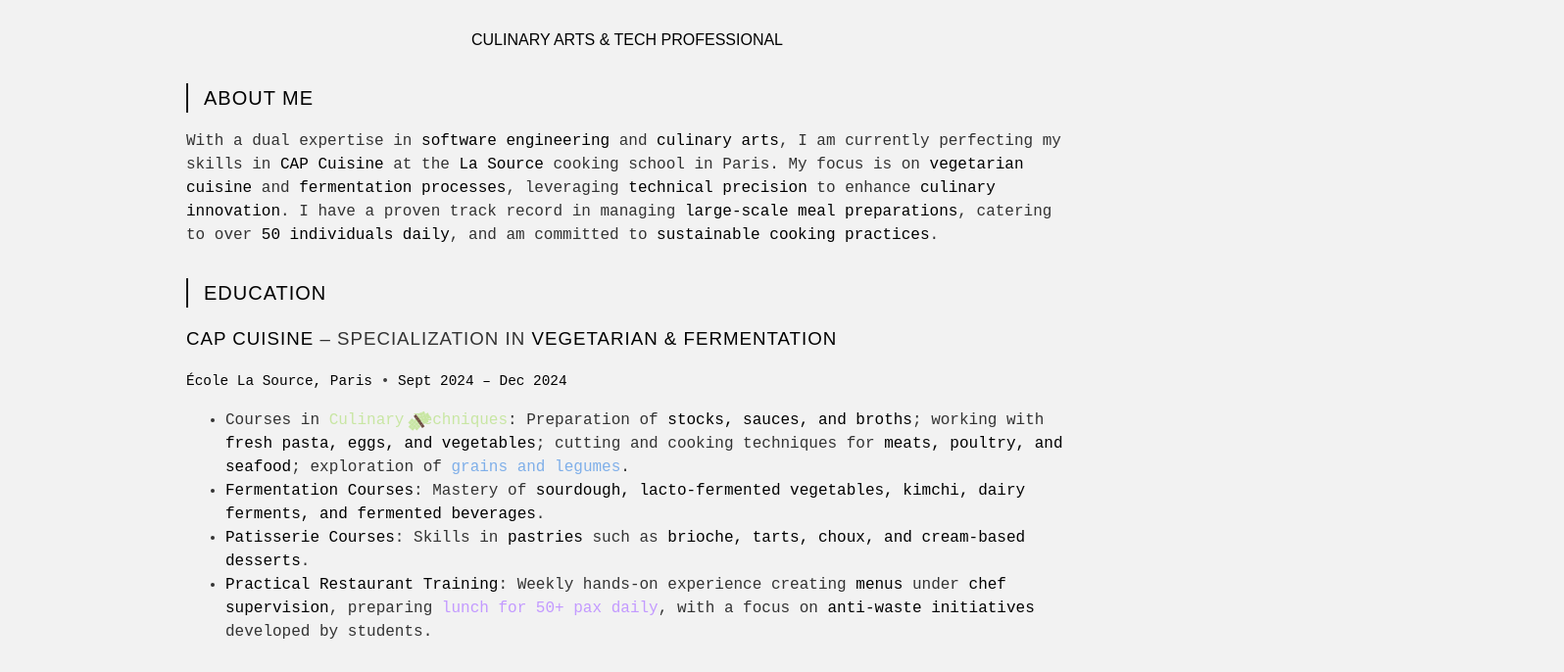
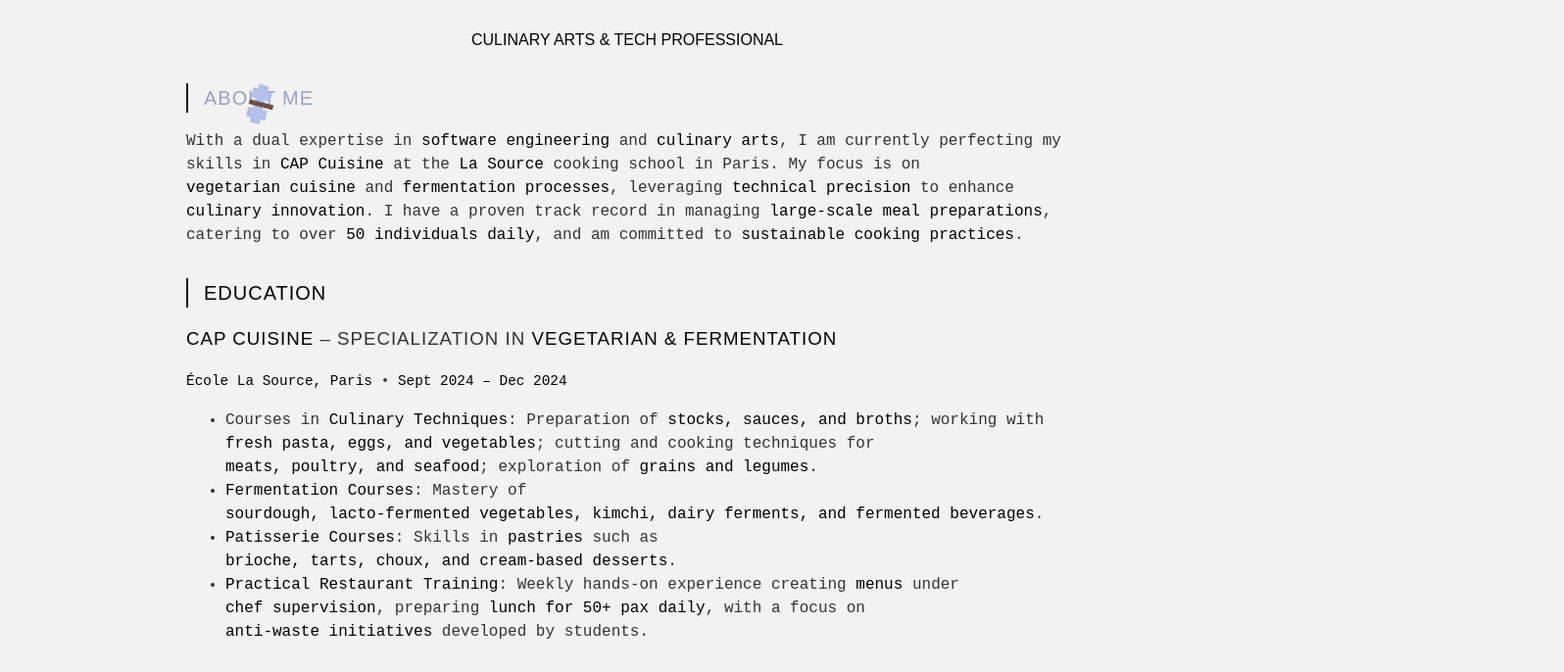
Before and after one commit to malikfassi/malikfassi.github.io, a plain HTML site: page index.html in a window 1280 px wide. Shown: the part 353-1039 px from the top of the page at 98% size, 1596 px wide, since content can reach past the window. Drawn offline with Linux system fonts and the light colour scheme.

Commit message:
Update garden configuration and styles for improved layout and butterfly behavior

```diff
--- a/butterfly.js
+++ b/butterfly.js
@@ -56,22 +56,23 @@ export function updateButterfly(butterfly, mouseX, mouseY) {
 }
 
 function handleButterflyFlying(butterfly) {
-    // Log state and target when flying
-    console.log(`Butterfly state: ${butterfly.state}`);
-    console.log(`Current target: ${butterfly.targetElement ? butterfly.targetElement.textContent : 'none'}`);
+    if (!butterfly.targetElement) {
+        const newTarget = findNewTarget();
+        if (newTarget) {
+            butterfly.targetElement = newTarget;
+            newTarget.classList.add("targeted");
+            console.log(`New target assigned: ${newTarget.textContent}`);
+        }
+    }
 
-    // If the butterfly has a target element, fly towards it
     if (butterfly.targetElement) {
-        // Update target position considering scroll
-        const rect = butterfly.targetElement.getBoundingClientRect();
-        butterfly.targetX = rect.left + rect.width/2 + window.scrollX;
-        butterfly.targetY = rect.top + rect.height/2 + window.scrollY;
+        const targetPosition = getElementPagePosition(butterfly.targetElement);
+        butterfly.targetX = targetPosition.x;
+        butterfly.targetY = targetPosition.y;
 
         const dx = butterfly.targetX - butterfly.x;
         const dy = butterfly.targetY - butterfly.y;
         const distance = Math.hypot(dx, dy);
-
-        console.log(`Flying to target: distance=${distance}, targetPos=(${butterfly.targetX}, ${butterfly.targetY})`);
 
         if (distance > 1) {
             butterfly.velocity.x += (dx / distance) * 0.5;
@@ -84,42 +85,24 @@ function handleButterflyFlying(butterfly) {
             };
             butterfly.hoveringStartTime = Date.now();
         }
-    } else {
-        // Find new target
-        const potentialTargets = [
-            ...document.querySelectorAll(".important-word:not(.targeted)")
-        ];
-        console.log(`Available targets: ${potentialTargets.length}`);
-
-        if (potentialTargets.length > 0) {
-            const target = potentialTargets[Math.floor(Math.random() * potentialTargets.length)];
-            butterfly.targetElement = target;
-            target.classList.add("targeted");
-            console.log(`New target assigned: ${target.textContent}`);
-        } else {
-            console.log('No available targets found');
-        }
-    }
-
-    // Update angle based on movement direction
-    if (Math.abs(butterfly.velocity.x) > 0.1 || Math.abs(butterfly.velocity.y) > 0.1) {
-        butterfly.angle = Math.atan2(butterfly.velocity.y, butterfly.velocity.x);
     }
 }
 
 function handleButterflySpawning(butterfly) {
-  // Gradually move into screen
+  // Gradually move into screen using buffer zone from config
+  const EDGE_BUFFER = butterfly_config.EDGE_BUFFER || 50; // Default to 50 if not set
+
   const targetY =
     butterfly.y < 0
-      ? 50
+      ? EDGE_BUFFER
       : butterfly.y > gardenCanvas.height
-      ? gardenCanvas.height - 50
+      ? gardenCanvas.height - EDGE_BUFFER
       : butterfly.y;
   const targetX =
     butterfly.x < 0
-      ? 50
+      ? EDGE_BUFFER
       : butterfly.x > gardenCanvas.width
-      ? gardenCanvas.width - 50
+      ? gardenCanvas.width - EDGE_BUFFER
       : butterfly.x;
 
   butterfly.x += (targetX - butterfly.x) * 0.05;
@@ -136,20 +119,27 @@ function handleButterflySpawning(butterfly) {
 
 function handleButterflyHovering(butterfly, currentTime) {
     if (butterfly.targetElement && butterfly.hoveringPosition) {
-        // Update target position considering scroll
-        const rect = butterfly.targetElement.getBoundingClientRect();
-        const targetX = rect.left + rect.width/2 + window.scrollX;
-        const targetY = rect.top + rect.height/2 + window.scrollY;
+        const targetPosition = getElementPagePosition(butterfly.targetElement);
 
-        // Update hovering position to match target
-        butterfly.hoveringPosition.x = targetX;
-        butterfly.hoveringPosition.y = targetY;
+        // Update hovering position
+        butterfly.hoveringPosition.x = targetPosition.x;
+        butterfly.hoveringPosition.y = targetPosition.y;
 
-        // More pronounced hovering movement
+        // Add coordinates span if it doesn't exist
+        if (!butterfly.targetElement.querySelector('.word-coordinates')) {
+            const coordSpan = document.createElement('span');
+            coordSpan.className = 'word-coordinates';
+            butterfly.targetElement.appendChild(coordSpan);
+            coordSpan.textContent = `(${Math.round(targetPosition.x)}, ${Math.round(targetPosition.y)})`;
+        }
+
+        // Apply hover oscillation
         const hoverOffset = Math.sin(currentTime / butterfly_config.HOVER_OSCILLATION.FREQUENCY * Math.PI * 2)
             * butterfly_config.HOVER_OSCILLATION.AMPLITUDE;
-        butterfly.x = butterfly.hoveringPosition.x;
-        butterfly.y = butterfly.hoveringPosition.y + hoverOffset;
+
+        // Update butterfly position
+        butterfly.x = targetPosition.x;
+        butterfly.y = targetPosition.y + hoverOffset;
 
         // Change color of the word
         if (butterfly.targetElement) {
@@ -402,46 +392,115 @@ function handleButterflyLeaving(butterfly) {
 
 // Add this as a separate function to handle scroll properly
 function handleScroll(butterfly) {
-    const currentScroll = {
-        x: window.scrollX,
-        y: window.scrollY
-    };
-
-    if (!butterfly.lastScroll) {
-        butterfly.lastScroll = {...currentScroll};
+    if (!butterfly.lastScrollY) {
+        butterfly.lastScrollY = window.scrollY;
+        butterfly.lastScrollX = window.scrollX;
         return;
     }
 
-    // Calculate scroll delta
-    const scrollDeltaY = currentScroll.y - butterfly.lastScroll.y;
-    const scrollDeltaX = currentScroll.x - butterfly.lastScroll.x;
+    const deltaY = window.scrollY - butterfly.lastScrollY;
+    const deltaX = window.scrollX - butterfly.lastScrollX;
 
-    if (Math.abs(scrollDeltaY) > 0.1 || Math.abs(scrollDeltaX) > 0.1) {
-        // Adjust butterfly position
-        butterfly.y += scrollDeltaY;
-        butterfly.x += scrollDeltaX;
+    // Update butterfly position with scroll
+    butterfly.y += deltaY;
+    butterfly.x += deltaX;
 
-        // If hovering, adjust hovering position
-        if (butterfly.hoveringPosition) {
-            butterfly.hoveringPosition.y += scrollDeltaY;
-            butterfly.hoveringPosition.x += scrollDeltaX;
+    // Update target position if exists
+    if (butterfly.targetElement) {
+        const rect = butterfly.targetElement.getBoundingClientRect();
+        butterfly.targetX = rect.left + rect.width/2 + window.scrollX;
+        butterfly.targetY = rect.top + rect.height/2 + window.scrollY;
+    }
+
+    // Update hovering position if in hovering state
+    if (butterfly.state === butterfly_config.STATES.HOVERING && butterfly.hoveringPosition) {
+        butterfly.hoveringPosition.x += deltaX;
+        butterfly.hoveringPosition.y += deltaY;
+    }
+
+    butterfly.lastScrollY = window.scrollY;
+    butterfly.lastScrollX = window.scrollX;
+
+    // Update all word coordinates
+    document.querySelectorAll('.important-word').forEach(element => {
+        const rect = element.getBoundingClientRect();
+        const canvasRect = gardenCanvas.getBoundingClientRect();
+        const x = rect.left + rect.width/2 - canvasRect.left;
+        const y = rect.top + rect.height/2 - canvasRect.top;
+
+        element.setAttribute('data-x', Math.round(x));
+        element.setAttribute('data-y', Math.round(y));
+
+        const coordSpan = element.querySelector('.word-coordinates');
+        if (coordSpan) {
+            coordSpan.textContent = `(${Math.round(x)}, ${Math.round(y)})`;
+        }
+    });
+}
+
+function getElementPagePosition(element) {
+    const rect = element.getBoundingClientRect();
+    const canvasRect = gardenCanvas.getBoundingClientRect();
+
+    // Calculate position relative to canvas
+    const position = {
+        x: rect.left + rect.width/2 - canvasRect.left,
+        y: rect.top + rect.height/2 - canvasRect.top
+    };
+
+    if (butterfly_config.DEBUG) {
+        console.log('Element position:', {
+            elementRect: rect,
+            canvasRect: canvasRect,
+            final: position
+        });
+    }
+
+    return position;
+}
+
+function findNewTarget() {
+    // First try to find targets in the current viewport
+    const viewportTargets = [...document.querySelectorAll(".important-word:not(.targeted)")].filter(element => {
+        const rect = element.getBoundingClientRect();
+        const canvasRect = gardenCanvas.getBoundingClientRect();
+
+        // Calculate and store coordinates
+        const x = rect.left + rect.width/2 - canvasRect.left;
+        const y = rect.top + rect.height/2 - canvasRect.top;
+
+        // Update data attributes
+        element.setAttribute('data-x', Math.round(x));
+        element.setAttribute('data-y', Math.round(y));
+
+        // Add coordinate display span if not exists
+        if (!element.querySelector('.word-coordinates')) {
+            const coordSpan = document.createElement('span');
+            coordSpan.className = 'word-coordinates';
+            coordSpan.style.cssText = 'position: absolute; top: -20px; left: 50%; transform: translateX(-50%); font-size: 10px; color: red;';
+            element.style.position = 'relative';
+            coordSpan.textContent = `(${Math.round(x)}, ${Math.round(y)})`;
+            element.appendChild(coordSpan);
         }
 
-        // If has target, update target position
-        if (butterfly.targetElement) {
-            const rect = butterfly.targetElement.getBoundingClientRect();
-            butterfly.targetY = rect.top + rect.height/2 + window.scrollY;
-            butterfly.targetX = rect.left + rect.width/2 + window.scrollX;
-        }
+        return rect.top >= 0 && rect.bottom <= window.innerHeight;
+    });
 
-        if (isDebugMode) {
-            console.log(`Scroll adjusted: deltaY=${scrollDeltaY}, deltaX=${scrollDeltaX}`);
-            console.log(`New position: (${butterfly.x}, ${butterfly.y})`);
-            if (butterfly.targetElement) {
-                console.log(`Target position: (${butterfly.targetX}, ${butterfly.targetY})`);
-            }
-        }
+    // Rest of the function remains the same
+    const allTargets = viewportTargets.length > 0 ?
+        viewportTargets :
+        [...document.querySelectorAll(".important-word:not(.targeted)")];
+
+    if (allTargets.length > 0) {
+        const target = allTargets[Math.floor(Math.random() * allTargets.length)];
+        return target;
     }
 
-    butterfly.lastScroll = {...currentScroll};
+    return null;
 }
+
+// In your debug toggle function
+function toggleDebug() {
+    isDebugMode = !isDebugMode;
+    document.body.classList.toggle('debug-mode', isDebugMode);
+}
--- a/config.js
+++ b/config.js
@@ -60,7 +60,7 @@ export const butterfly_config = {
         LEAVING: 'leaving'
     },
     SIZE: 15,
-    MAX_COUNT: 5,
+    MAX_COUNT: 1,
     PEACEFUL_SPEED: 2,
     MAX_SPEED: 5,
     MIN_SPEED: 0.5,
@@ -77,5 +77,6 @@ export const butterfly_config = {
     HOVER_OSCILLATION: {
         AMPLITUDE: 8,
         FREQUENCY: 2000
-    }
+    },
+    EDGE_BUFFER: 50
 };
--- a/garden.js
+++ b/garden.js
@@ -1,4 +1,4 @@
-import { garden_config } from "./config.js";
+import { garden_config, butterfly_config } from "./config.js";
 import { plantSeed, updateFlower, flowers } from "./flower.js";
 import {
   updateWindParticles,
@@ -66,52 +66,69 @@ function initializeGardenElements() {
             console.log('Debug mode:', debugEnabled);
         });
     }
+
+    // Add scroll event listener
+    window.addEventListener('scroll', handleGlobalScroll);
+}
+
+function handleGlobalScroll() {
+    butterflies.forEach(butterfly => {
+        if (butterfly.targetElement) {
+            const rect = butterfly.targetElement.getBoundingClientRect();
+            butterfly.targetX = rect.left + rect.width/2 + window.scrollX;
+            butterfly.targetY = rect.top + rect.height/2 + window.scrollY;
+
+            if (butterfly.state === butterfly_config.STATES.HOVERING && butterfly.hoveringPosition) {
+                butterfly.hoveringPosition.x = butterfly.targetX;
+                butterfly.hoveringPosition.y = butterfly.targetY;
+            }
+        }
+    });
 }
 
 function handleCanvasResize() {
     if (!gardenCanvas) return;
 
-    console.log('---Canvas Resize---');
-    console.log(`Old dimensions: ${gardenCanvas.width}x${gardenCanvas.height}`);
-    console.log(`Window dimensions: ${window.innerWidth}x${window.innerHeight}`);
-    console.log(`Scroll position: (${window.scrollX}, ${window.scrollY})`);
-    console.log(`Viewport: ${window.visualViewport ?
-        `${window.visualViewport.width}x${window.visualViewport.height}` : 'Not available'}`);
+    // Get the full document height including scrollable content
+    const docHeight = Math.max(
+        document.body.scrollHeight,
+        document.body.offsetHeight,
+        document.documentElement.clientHeight,
+        document.documentElement.scrollHeight,
+        document.documentElement.offsetHeight
+    );
 
-    const oldWidth = gardenCanvas.width;
-    const oldHeight = gardenCanvas.height;
-    const oldAspectRatio = oldWidth / oldHeight;
+    // Get the full document width
+    const docWidth = Math.max(
+        document.body.scrollWidth,
+        document.body.offsetWidth,
+        document.documentElement.clientWidth,
+        document.documentElement.scrollWidth,
+        document.documentElement.offsetWidth
+    );
 
-    // Store relative positions of butterflies before resize
-    const relativePositions = butterflies.map(butterfly => ({
-        xRatio: butterfly.x / oldWidth,
-        yRatio: butterfly.y / oldHeight,
-        velocityXRatio: butterfly.velocity.x / oldWidth,
-        velocityYRatio: butterfly.velocity.y / oldHeight
-    }));
+    // Update canvas dimensions
+    gardenCanvas.width = docWidth;
+    gardenCanvas.height = docHeight;
 
-    // Set canvas dimensions to match the viewport size
-    gardenCanvas.width = window.innerWidth;
-    gardenCanvas.height = window.innerHeight;
-    const newAspectRatio = gardenCanvas.width / gardenCanvas.height;
+    // Update canvas style to match dimensions
+    gardenCanvas.style.width = `${docWidth}px`;
+    gardenCanvas.style.height = `${docHeight}px`;
 
-    // Update butterfly positions maintaining relative positions
-    if (butterflies.length > 0 && oldWidth > 0 && oldHeight > 0) {
-        butterflies.forEach((butterfly, index) => {
-            const relative = relativePositions[index];
-
-            // Update positions maintaining aspect ratio
-            butterfly.x = relative.xRatio * gardenCanvas.width;
-            butterfly.y = relative.yRatio * gardenCanvas.height;
-
-            // Scale velocities proportionally
-            butterfly.velocity.x = relative.velocityXRatio * gardenCanvas.width;
-            butterfly.velocity.y = relative.velocityYRatio * gardenCanvas.height;
-        });
+    if (butterfly_config.DEBUG) {
+        console.log('Canvas resized to:', { width: docWidth, height: docHeight });
+    }
 }
 
-    console.log("Canvas resized:", gardenCanvas.width, gardenCanvas.height);
-}
+// Call on initialization and window resize
+window.addEventListener('resize', handleCanvasResize);
+window.addEventListener('load', handleCanvasResize);
+
+// Also call when content changes might affect document height
+const observer = new ResizeObserver(() => {
+    handleCanvasResize();
+});
+observer.observe(document.body);
 
 export function activateGarden() {
   isGardenMode = true;
@@ -161,6 +178,8 @@ export function deactivateGarden() {
   butterflies.length = 0;
   flowers.length = 0;
   windParticles.length = 0;
+
+  window.removeEventListener('scroll', handleGlobalScroll);
 }
 
 function animateGarden() {
@@ -178,22 +197,24 @@ function animateGarden() {
 }
 
 function handleMouseMove(e) {
-  const rect = gardenCanvas.getBoundingClientRect();
-  // Use rect dimensions for accurate mouse position
-  const scaleX = gardenCanvas.width / rect.width;
-  const scaleY = gardenCanvas.height / rect.height;
+    // Get the canvas position
+    const canvasRect = gardenCanvas.getBoundingClientRect();
 
-  mouseX = (e.clientX - rect.left) * scaleX;
-  mouseY = (e.clientY - rect.top) * scaleY;
+    // Calculate mouse position relative to the canvas
+    mouseX = e.pageX - canvasRect.left;
+    mouseY = e.pageY - canvasRect.top;
 }
 
 function handleCanvasClick(event) {
-  const rect = gardenCanvas.getBoundingClientRect();
-  const mouseX = event.clientX - rect.left;
-  const mouseY = event.clientY - rect.top;
+    // Get the canvas position
+    const canvasRect = gardenCanvas.getBoundingClientRect();
+
+    // Calculate click position relative to the canvas
+    const clickX = event.pageX - canvasRect.left;
+    const clickY = event.pageY - canvasRect.top;
 
     butterflies.forEach((butterfly, index) => {
-    const distance = Math.hypot(butterfly.x - mouseX, butterfly.y - mouseY);
+        const distance = Math.hypot(butterfly.x - clickX, butterfly.y - clickY);
         if (distance < butterfly_config.SIZE) {
             butterflies.splice(index, 1);
             caughtButterfliesCount++;
@@ -217,19 +238,22 @@ function drawDebugInfo(ctx) {
         ctx.fillStyle = 'rgba(0, 0, 0, 0.8)';
         ctx.font = '12px Arial';
 
-        // Draw state and target info
+        // Draw butterfly info
         ctx.fillText(`State: ${butterfly.state}`, butterfly.x + 20, butterfly.y - 20);
         ctx.fillText(`Target: ${butterfly.targetElement?.textContent || 'none'}`, butterfly.x + 20, butterfly.y - 5);
-
-        // Draw position info
         ctx.fillText(`Pos: (${Math.round(butterfly.x)}, ${Math.round(butterfly.y)})`, butterfly.x + 20, butterfly.y + 10);
 
-        // If there's a target, draw line to target
+        // If there's a target, draw line and target coordinates
         if (butterfly.targetElement) {
             const rect = butterfly.targetElement.getBoundingClientRect();
-            const targetX = rect.left + rect.width/2 + window.scrollX;
-            const targetY = rect.top + rect.height/2 + window.scrollY;
+            // Get canvas position
+            const canvasRect = gardenCanvas.getBoundingClientRect();
 
+            // Calculate target position relative to canvas
+            const targetX = rect.left + rect.width/2 - canvasRect.left;
+            const targetY = rect.top + rect.height/2 - canvasRect.top;
+
+            // Draw line to target
             ctx.beginPath();
             ctx.strokeStyle = 'rgba(255, 0, 0, 0.5)';
             ctx.moveTo(butterfly.x, butterfly.y);
@@ -237,12 +261,14 @@ function drawDebugInfo(ctx) {
             ctx.stroke();
 
             // Draw target position
-            ctx.fillStyle = 'rgba(255, 0, 0, 0.5)';
+            ctx.fillStyle = 'rgba(255, 0, 0, 0.8)';
+            ctx.fillText(`(${Math.round(targetX)}, ${Math.round(targetY)})`, targetX, targetY - 15);
+
+            // Draw target point
             ctx.beginPath();
-            ctx.arc(targetX, targetY, 5, 0, Math.PI * 2);
+            ctx.arc(targetX, targetY, 3, 0, Math.PI * 2);
             ctx.fill();
         }
-
         ctx.restore();
     });
 }
--- a/styles.css
+++ b/styles.css
@@ -17,6 +17,8 @@ body {
     padding: var(--spacing-unit);
     max-width: 900px;
     margin: 0 auto;
+    min-height: 100vh;
+    position: relative;
 }
 
 h1, h2, h3 {
@@ -128,20 +130,22 @@ h2 {
 }
 
 #gardenCanvas {
-    position: fixed;
+    position: absolute;
     top: 0;
     left: 0;
-    width: 100vw;
-    height: 100vh;
+    width: 100%;
+    height: 100%;
     z-index: 10;
     pointer-events: none;
 }
 
 .important-word {
     transition: color 0.3s ease, font-size 0.3s ease, font-weight 0.3s ease;
-    color: initial; /* Default color */
-    font-size: 1em; /* Default size */
-    font-weight: normal; /* Default weight */
+    color: initial;
+    font-size: 1em;
+    font-weight: normal;
+    position: relative;
+    display: inline-block;
 }
 
 .targeted {
@@ -161,3 +165,21 @@ h2 {
 .contact-image:hover {
     transform: scale(1.1);
 }
+
+.word-coordinates {
+    position: absolute;
+    top: -15px;
+    left: 50%;
+    transform: translateX(-50%);
+    font-size: 10px;
+    color: rgba(255, 0, 0, 0.8);
+    pointer-events: none;
+    white-space: nowrap;
+    font-family: monospace;
+    display: none; /* Hidden by default */
+}
+
+/* Show coordinates only when both targeted and debug mode are active */
+body.debug-mode .targeted .word-coordinates {
+    display: block;
+}
```
Lines whose indentation alone changed are shown as unchanged.
